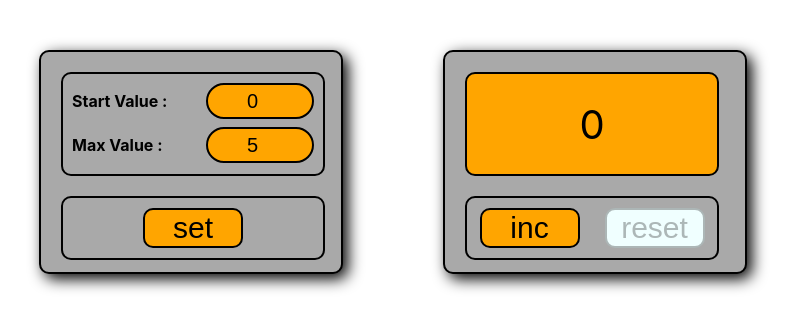
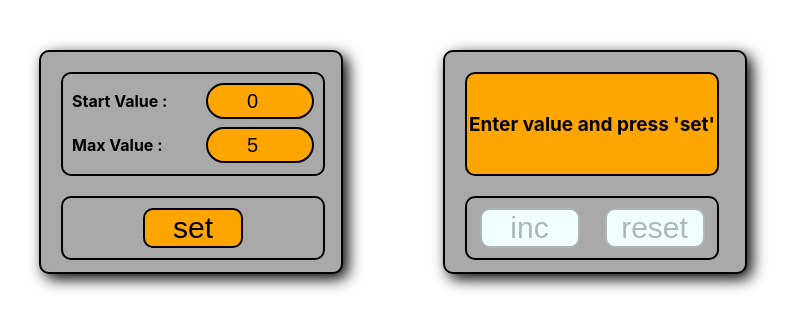
Before and after one commit to FoxSide/counterTS, a React (Create React App) app: page / in a window 1280 px wide. Shown: the top 330 px of the page, without its empty margins (247-1042 px from the left). Built offline with nearby package versions, Linux system fonts and the light colour scheme.

Commit message:
add Text

```diff
--- a/src/App.tsx
+++ b/src/App.tsx
@@ -7,6 +7,7 @@ function App() {
   const [minValue, setMinValue] = useState(0)
   const [maxValue, setmaxValue] = useState(5)
   const [count, setCount] = useState(minValue)
+  const [changeScreen, setChangeScreen] = useState(true)
 
 
 
@@ -37,20 +38,22 @@ function App() {
     setMinValue(minValue)
     setmaxValue(maxValue)
     setCount(minValue)
+    setChangeScreen(false)
     localStorage.setItem('minValue', JSON.stringify(minValue))
     localStorage.setItem('maxValue', JSON.stringify(maxValue))
   }
-
-
+const callbackChangeScreen = () => {
+  setChangeScreen(true)
+}
 
 
   return (
     <div className={s.appWrapp}>
       <div className={s.body}>
-        <SetValue newValue={newValue}/>
+        <SetValue callbackChangeScreen={callbackChangeScreen} newValue={newValue}/>
       </div>
       <div className={s.body}>
-        <Counter minValue={minValue} maxValue={maxValue} count={count} callBackAdd={addCount} callBackReset={resetCount}/>
+        <Counter changeScreen={changeScreen} minValue={minValue} maxValue={maxValue} count={count} callBackAdd={addCount} callBackReset={resetCount}/>
       </div>
     </div>
   );
--- a/src/Counter/Counter.module.css
+++ b/src/Counter/Counter.module.css
@@ -28,3 +28,8 @@
     border: 2px solid;
     border-radius: 10px;
 }
+
+.text {
+    font-size: 19px;
+    font-weight: bold;
+}
--- a/src/Counter/Counter.tsx
+++ b/src/Counter/Counter.tsx
@@ -9,19 +9,25 @@ type PropsType = {
   count: number
   callBackAdd: () => void
   callBackReset: () => void
+  changeScreen: boolean
 }
 
-export const Counter = ({count, callBackAdd, callBackReset, maxValue, minValue}: PropsType) => {
+export const Counter = ({count, callBackAdd, callBackReset, maxValue, minValue, changeScreen}: PropsType) => {
 
   return (
     <>
       <div className={s.screen}>
-        <div className={count === maxValue ? s.red : s.count}>{count}</div>
+        {changeScreen
+          ? <div className={s.text}>Enter value and press 'set'</div>
+          : <div className={count === maxValue ? s.red : s.count}>{count}</div>}
       </div>
       <div className={s.buttons}>
-        <Button title={'inc'} callBack={callBackAdd} value={count === maxValue}/>
-        <Button title={'reset'} callBack={callBackReset} value={count === minValue}/>
+        <Button title={'inc'} callBack={callBackAdd} value={count === maxValue || changeScreen}/>
+        <Button title={'reset'} callBack={callBackReset} value={count === minValue || changeScreen}/>
       </div>
     </>
   );
 }
+
+// <div className={s.text}>Enter value and press 'set'</div>
+// <div className={count === maxValue ? s.red : s.count}>{count}</div>
--- a/src/Counter/SetValue/SetValue.tsx
+++ b/src/Counter/SetValue/SetValue.tsx
@@ -4,6 +4,7 @@ import {Button} from "../Button/Button";
 
 type PropsType = {
   newValue: (minValue: number, maxValue: number) => void
+  callbackChangeScreen: () => void
 }
 
 export const SetValue = (props: PropsType) => {
@@ -25,21 +26,27 @@ export const SetValue = (props: PropsType) => {
 
   const onChangeMinHandler = (e: ChangeEvent<HTMLInputElement>) => {
     setMinValue(+e.currentTarget.value)
+    props.callbackChangeScreen()
   }
   const onChangeMaxHandler = (e: ChangeEvent<HTMLInputElement>) => {
     setmaxValue(+e.currentTarget.value)
+    props.callbackChangeScreen()
   }
   const callBackHandler = () => {
     props.newValue(minValue, maxValue)
   }
 
-  const Error =  minValue >= maxValue || minValue < 0 || maxValue < 0
+  const Error = minValue >= maxValue || minValue < 0 || maxValue < 0
 
   return (
     <div>
       <div className={s.inpScreen}>
-        <div className={s.item}>Start Value :<input onChange={onChangeMinHandler} className={minValue < 0 || minValue > maxValue ? s.errorInp : s.inp} type="number" value={minValue}/></div>
-        <div className={s.item}>Max Value :<input onChange={onChangeMaxHandler} className={maxValue < 0 ? s.errorInp : s.inp} type="number" value={maxValue}/></div>
+        <div className={s.item}>Start Value :<input onChange={onChangeMinHandler}
+                                                    className={minValue < 0 || minValue >= maxValue ? s.errorInp : s.inp}
+                                                    type="number" value={minValue}/></div>
+        <div className={s.item}>Max Value :<input onChange={onChangeMaxHandler}
+                                                  className={maxValue < 0 || minValue >= maxValue ? s.errorInp : s.inp}
+                                                  type="number" value={maxValue}/></div>
       </div>
       <div className={s.buttonBody}>
         <Button title={'set'} callBack={callBackHandler} value={Error}/>
```
